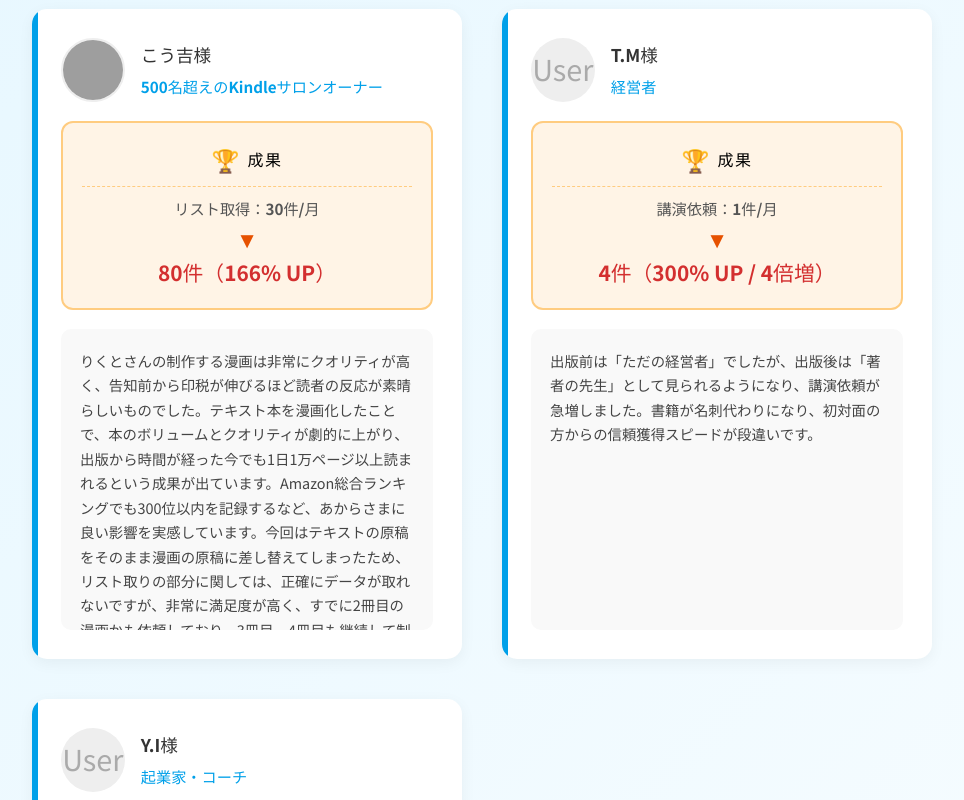
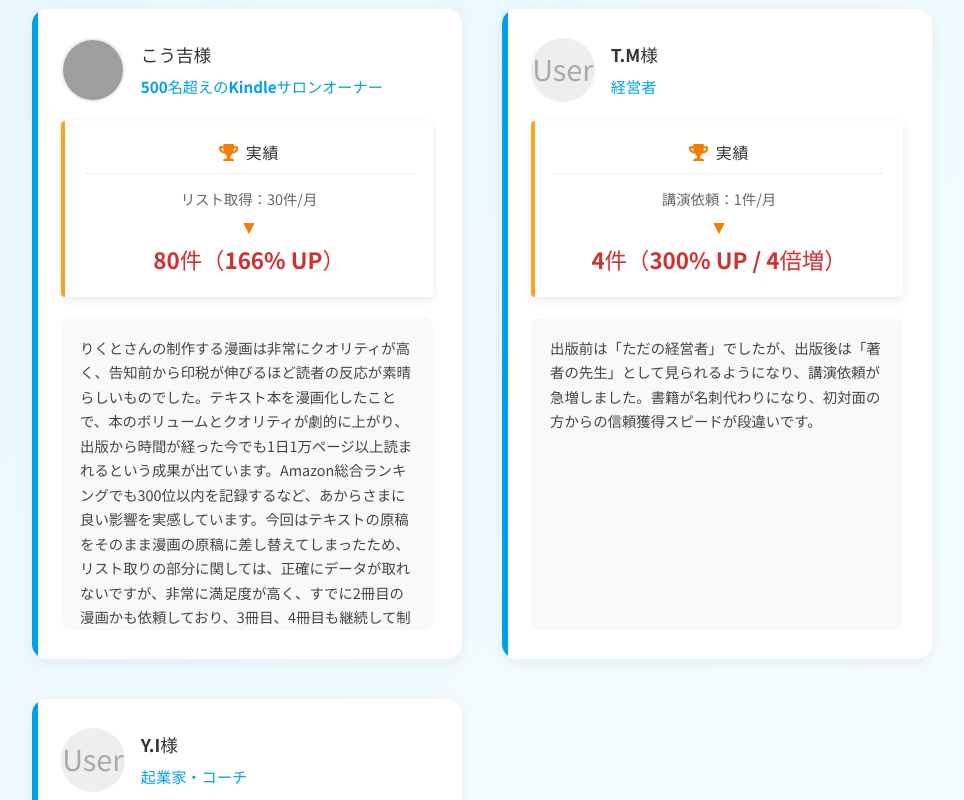
Before and after one commit to rikutoaimanga-max/Kindle-Publishing-Homepage, a React (Vite) app: page / in a window 1280 px wide. Shown: the part 3780-4580 px from the top of the page, without its empty margins (158-1122 px from the left). Built offline with nearby package versions, Linux system fonts and the light colour scheme; grey boxes are pictures that could not be loaded.

Commit message:
Style: Adjust Achievement section accent line to match CTA color and reduce width

```diff
--- a/src/components/Achievements.jsx
+++ b/src/components/Achievements.jsx
@@ -133,53 +133,53 @@ const Achievements = () => {
                                     </div>
                                 </div>
 
-                                {/* ボディエリア：成果（Before -> After） */}
+                                {/* ボディエリア：実績（B案：左側アクセントライン強調） */}
                                 <div style={{
-                                    backgroundColor: '#fff4e6', // Slightly darker warm color
-                                    border: '2px solid #ffcc80', // Thicker, darker border
+                                    backgroundColor: '#fff',
+                                    borderLeft: '4px solid #f5a623', // Match CTA button color, thinner line
+                                    boxShadow: '0 3px 10px rgba(0,0,0,0.08)', // Shadow for depth
                                     padding: '1.2rem',
-                                    borderRadius: '12px',
+                                    borderRadius: '4px', // Slightly sharper corners
                                     flexShrink: 0,
                                     display: 'flex',
                                     flexDirection: 'column',
                                     justifyContent: 'center',
-                                    textAlign: 'center' // Center alignment
+                                    textAlign: 'center'
                                 }}>
                                     <div style={{
                                         fontSize: '1rem',
                                         fontWeight: 'bold',
-                                        color: '#000', // Black text for title
-                                        marginBottom: '0.6rem',
+                                        color: '#333',
+                                        marginBottom: '0.8rem',
                                         display: 'flex',
                                         alignItems: 'center',
-                                        justifyContent: 'center', // Center content
+                                        justifyContent: 'center',
                                         gap: '0.5rem',
-                                        borderBottom: '1px dashed #ffcc80',
+                                        borderBottom: '1px solid #eee', // Lighter separator
                                         paddingBottom: '0.5rem'
                                     }}>
-                                        <span style={{ fontSize: '1.4rem' }}>🏆</span> <span style={{ letterSpacing: '0.1em' }}>成果</span>
+                                        <FaTrophy style={{ fontSize: '1.2rem', color: '#f57c00' }} /> <span style={{ letterSpacing: '0.05em' }}>実績</span>
                                     </div>
 
                                     {/* Before / After Layout */}
                                     <div style={{ display: 'flex', flexDirection: 'column', alignItems: 'center', gap: '0.2rem' }}>
                                         {/* Before */}
-                                        <div style={{ fontSize: '0.95rem', fontWeight: 'bold', color: '#555' }}>
+                                        <div style={{ fontSize: '0.9rem', color: '#666' }}>
                                             {client.before}
                                         </div>
 
                                         {/* Arrow */}
-                                        <div style={{ fontSize: '1.4rem', color: '#e65100', lineHeight: 1, padding: '0.2rem 0' }}>
+                                        <div style={{ fontSize: '1.2rem', color: '#f57c00', lineHeight: 1, padding: '0.2rem 0' }}>
                                             ▼
                                         </div>
 
                                         {/* After */}
-                                        <div style={{ fontSize: '1.3rem', fontWeight: 'bold', color: '#d32f2f' }}>
+                                        <div style={{ fontSize: '1.4rem', fontWeight: 'bold', color: '#d32f2f' }}>
                                             {client.after}
                                         </div>
                                     </div>
 
                                 </div>
-
                                 {/* フッターエリア：感想 */}
                                 <div
                                     data-lenis-prevent // Prevent Lenis smooth scroll from hijacking wheel event
```
